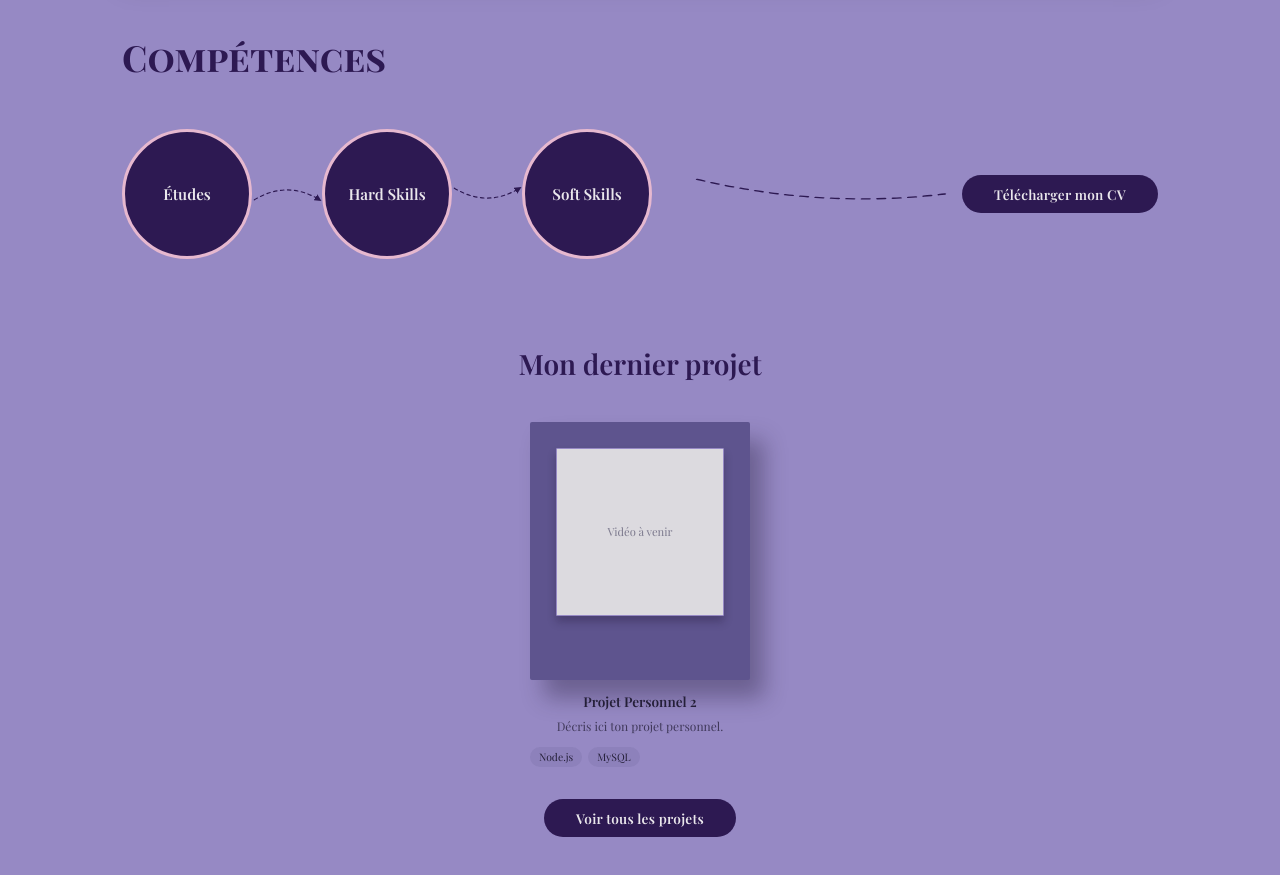
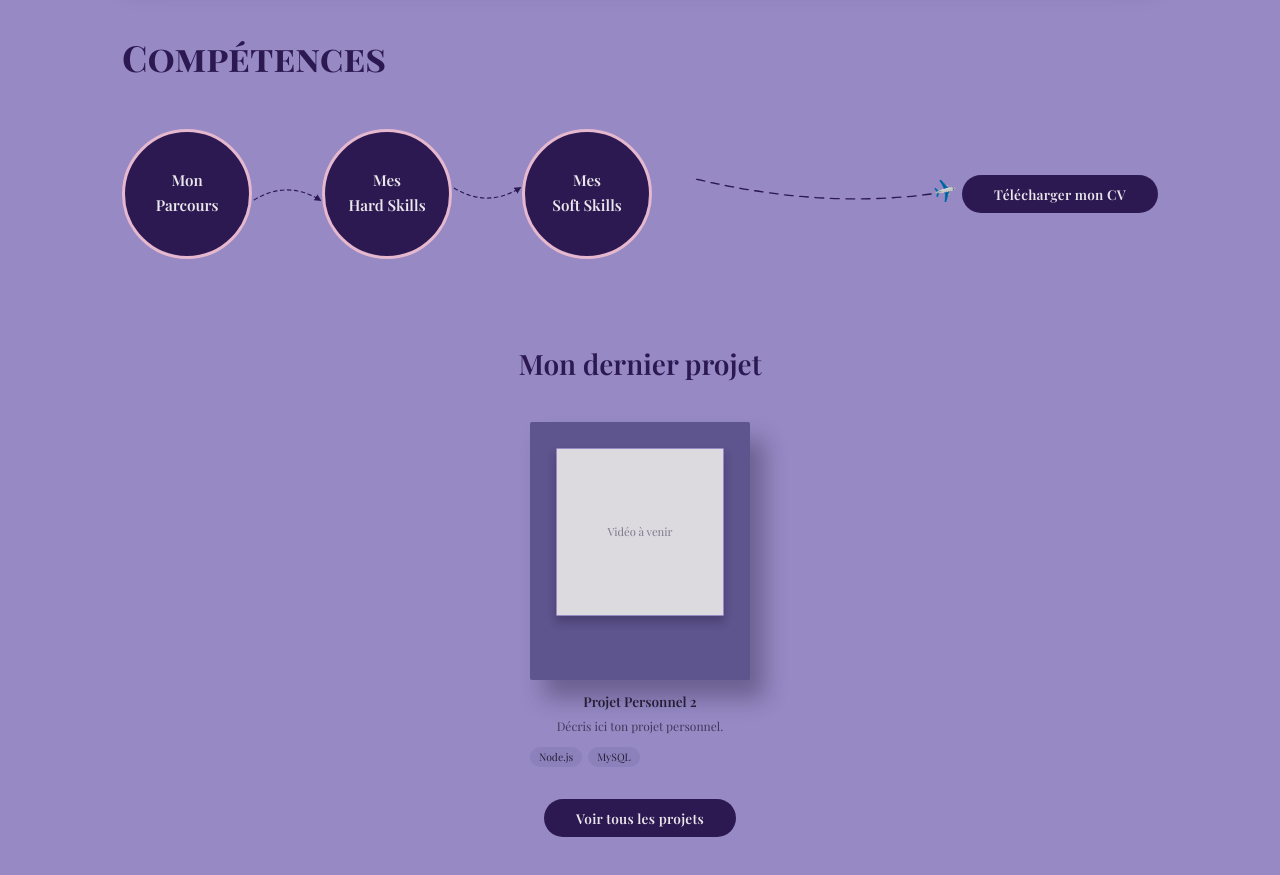
Before and after one commit to Aurelie78290/MyPortfolio, a React (Vite) app: page / in a window 1280 px wide. Shown: the part 1040-1915 px from the top of the page. Built offline with nearby package versions, Linux system fonts and the light colour scheme; a web font is replaced by a local one.

Commit message:
added parcours, hard & soft skills to competences's section

```diff
--- a/src/components/Competences.css
+++ b/src/components/Competences.css
@@ -53,11 +53,11 @@
 
 .competences__plane {
   position: absolute;
-  right: -10px;
-  top: 48%;
-  width: 24px;
-  height: 24px;
-  transform: rotate(108deg);
+  right: -12px;
+  top: 20%;
+  width: 32px;
+  height: 32px;
+  transform: rotate(32deg);
   color: var(--title);
 }
 
@@ -72,9 +72,19 @@
   font-weight: 600;
   font-size: 0.95rem;
   cursor: pointer;
+  display: flex;
+  flex-direction: column;
+  align-items: center;
+  justify-content: center;
+  gap: 0.35em;
+  line-height: 1.3;
   transition:
     transform 0.2s ease,
     background 0.2s ease;
+}
+
+.competences__bubble-word {
+  display: block;
 }
 
 .competences__bubble:hover {
@@ -101,7 +111,8 @@
   position: relative;
   background: var(--card-cream);
   border-radius: 8px;
-  padding: 40px;
+  border: 6px solid var(--pink-card);
+  padding: 30px;
   max-width: 480px;
   width: 100%;
   max-height: 80vh;
@@ -129,28 +140,93 @@
   margin: 0 0 20px;
 }
 
-.competences__list {
-  list-style: none;
+.competences__marquee-rows {
   display: flex;
-  flex-wrap: wrap;
+  flex-direction: column;
+  gap: 12px;
+}
+
+.competences__marquee-row {
+  overflow: hidden;
+  width: 100%;
+  -webkit-mask-image: linear-gradient(
+    to right,
+    transparent,
+    #000 8%,
+    #000 92%,
+    transparent
+  );
+  mask-image: linear-gradient(
+    to right,
+    transparent,
+    #000 8%,
+    #000 92%,
+    transparent
+  );
+}
+
+.competences__marquee-track {
+  display: flex;
+  align-items: center;
   gap: 8px;
-  padding: 0;
-  margin: 0;
+  width: max-content;
+  animation-name: competences-marquee;
+  animation-timing-function: linear;
+  animation-iteration-count: infinite;
+}
+
+@keyframes competences-marquee {
+  from {
+    transform: translateX(0);
+  }
+  to {
+    transform: translateX(-50%);
+  }
+}
+
+@media (prefers-reduced-motion: reduce) {
+  .competences__marquee-track {
+    animation: none;
+  }
 }
 
 .competences__item {
   font-size: 0.8rem;
-  background: var(--bg-purple);
-  color: var(--ink);
   padding: 6px 16px;
   border-radius: 999px;
+  white-space: nowrap;
+  flex-shrink: 0;
+}
+
+.competences__item--frontend {
+  background: var(--pink-card);
+  color: var(--title);
+}
+
+.competences__item--backend {
+  background: var(--bg-purple);
+  color: var(--card-cream);
+}
+
+.competences__item--tools {
+  background: var(--mauve-card);
+  color: var(--card-cream);
+}
+
+.competences__item--other {
+  background: var(--placeholder-grey);
+  color: var(--ink);
 }
 
 .competences__placeholder {
   font-family: var(--font-display);
-  font-size: 0.95rem;
+  font-size: 0.85rem;
   color: rgba(45, 42, 74, 0.75);
-  margin: 0;
+  margin: 0 0 1em;
+}
+
+.competences__placeholder:last-child {
+  margin-bottom: 0;
 }
 
 .competences__cv-button {
--- a/src/components/Competences.jsx
+++ b/src/components/Competences.jsx
@@ -46,7 +46,7 @@ function LandingPath() {
         preserveAspectRatio="none"
       >
         <path
-          d="M4,8 Q100,52 196,30"
+          d="M4,8 Q100,52 185,30"
           fill="none"
           stroke="currentColor"
           strokeWidth="2"
@@ -54,50 +54,62 @@ function LandingPath() {
           strokeLinecap="round"
         />
       </svg>
+      <span className="competences__plane" role="img" aria-label="Avion">
+        ✈️
+      </span>
     </div>
   );
 }
 
+const skillGroups = ["frontend", "backend", "tools", "other"];
+
 const categories = [
   {
     id: "etudes",
-    label: "Études",
+    label: "Mon Parcours",
     type: "text",
-    text: "À compléter : formations, diplômes, certifications...",
+    text: [
+      "Mon parcours s'est construit en deux chapitres : comprendre les organisations dans un premier temps, puis construire les outils qui les font avancer.",
+      "Diplômée en 2010 d'un Master 2 en Management et ingéniérie économique, j'ai construit le début de ma carrière dans l'univers de la supervision d'équipe et de la Relation Client, l'écoute des besoins clients étant alors au centre de mes préoccupations.",
+      "Par passion et envie de mé réinventer, j'ai ensuite choisi de devenir développeuse web. À la Wild Code School, j'ai appris à concevoir des applications full-stack et à collaborer en équipe selon les méthodes Agiles.",
+    ],
   },
   {
     id: "hard-skills",
-    label: "Hard Skills",
+    label: "Mes Hard Skills",
     type: "tags",
     items: [
-      "React",
-      "Vite",
-      "HTML",
-      "CSS3",
-      "JavaScript",
-      "TypeScript",
-      "Node.js",
-      "Express.js",
-      "API REST",
-      "MySQL",
-      "GitHub",
-      "Figma",
-      "Jira",
-      "Trello",
-      "WordPress",
-      "Vercel",
-      "Railway",
-      "Pack Office",
-      "Canva",
-      "Salesforce",
-      "Power BI",
+      { name: "React", group: "frontend" },
+      { name: "Vite", group: "frontend" },
+      { name: "HTML", group: "frontend" },
+      { name: "CSS3", group: "frontend" },
+      { name: "JavaScript", group: "frontend" },
+      { name: "TypeScript", group: "frontend" },
+      { name: "Node.js", group: "backend" },
+      { name: "Express.js", group: "backend" },
+      { name: "API REST", group: "backend" },
+      { name: "MySQL", group: "backend" },
+      { name: "GitHub", group: "tools" },
+      { name: "Figma", group: "tools" },
+      { name: "Jira", group: "tools" },
+      { name: "WordPress", group: "tools" },
+      { name: "Vercel", group: "tools" },
+      { name: "Railway", group: "tools" },
+      { name: "Trello", group: "other" },
+      { name: "Pack Office", group: "other" },
+      { name: "Canva", group: "other" },
+      { name: "Salesforce", group: "other" },
+      { name: "Power BI", group: "other" },
     ],
   },
   {
     id: "soft-skills",
-    label: "Soft Skills",
+    label: "Mes Soft Skills",
     type: "text",
-    text: "À compléter : communication, travail d'équipe, adaptabilité...",
+    text: [
+      "Mon approche du développement est influencée par ce qui m'anime au quotidien. Les pays nordiques m'inspirent par leur esthétique épurée et leur sens de la fonctionnalité. La création textile développe ma créativité et mon souci du détail. Le golf m'apprend la patience et la concentration, tandis que la danse classique cultive la rigueur, l'équilibre et la précision.",
+      "Ces passions façonnent naturellement ma manière de travailler : avec curiosité, méthode, sens de l'analyse et envie de créer des expériences utiles et soignées.",
+    ],
   },
 ];
 
@@ -128,7 +140,19 @@ function Competences() {
                 }`}
                 onClick={() => setActiveId(category.id)}
               >
-                {category.label}
+                {(() => {
+                  const [firstWord, ...rest] = category.label.split(" ");
+                  return (
+                    <>
+                      <span className="competences__bubble-word">
+                        {firstWord}
+                      </span>
+                      <span className="competences__bubble-word">
+                        {rest.join(" ")}
+                      </span>
+                    </>
+                  );
+                })()}
               </button>
               {index < categories.length - 1 && (
                 <FlightPathArrow flip={index % 2 === 1} />
@@ -161,15 +185,42 @@ function Competences() {
             </button>
             <h3 className="competences__modal-title">{active.label}</h3>
             {active.type === "tags" ? (
-              <ul className="competences__list">
-                {active.items.map((item) => (
-                  <li key={item} className="competences__item">
-                    {item}
-                  </li>
-                ))}
-              </ul>
+              <div className="competences__marquee-rows">
+                {skillGroups.map((group, rowIndex) => {
+                  const groupItems = active.items.filter(
+                    (item) => item.group === group,
+                  );
+                  return (
+                    <div key={group} className="competences__marquee-row">
+                      <div
+                        className="competences__marquee-track"
+                        style={{
+                          animationDuration: `${groupItems.length * 6}s`,
+                          animationDirection:
+                            rowIndex % 2 === 1 ? "reverse" : "normal",
+                        }}
+                      >
+                        {[...groupItems, ...groupItems].map((item, index) => (
+                          <span
+                            key={`${item.name}-${index}`}
+                            className={`competences__item competences__item--${item.group}`}
+                          >
+                            {item.name}
+                          </span>
+                        ))}
+                      </div>
+                    </div>
+                  );
+                })}
+              </div>
             ) : (
-              <p className="competences__placeholder">{active.text}</p>
+              (Array.isArray(active.text) ? active.text : [active.text]).map(
+                (paragraph, index) => (
+                  <p key={index} className="competences__placeholder">
+                    {paragraph}
+                  </p>
+                ),
+              )
             )}
           </div>
         </div>
```
Also changed, not shown: 1 other file (tests, documents, lock files or other folders).
